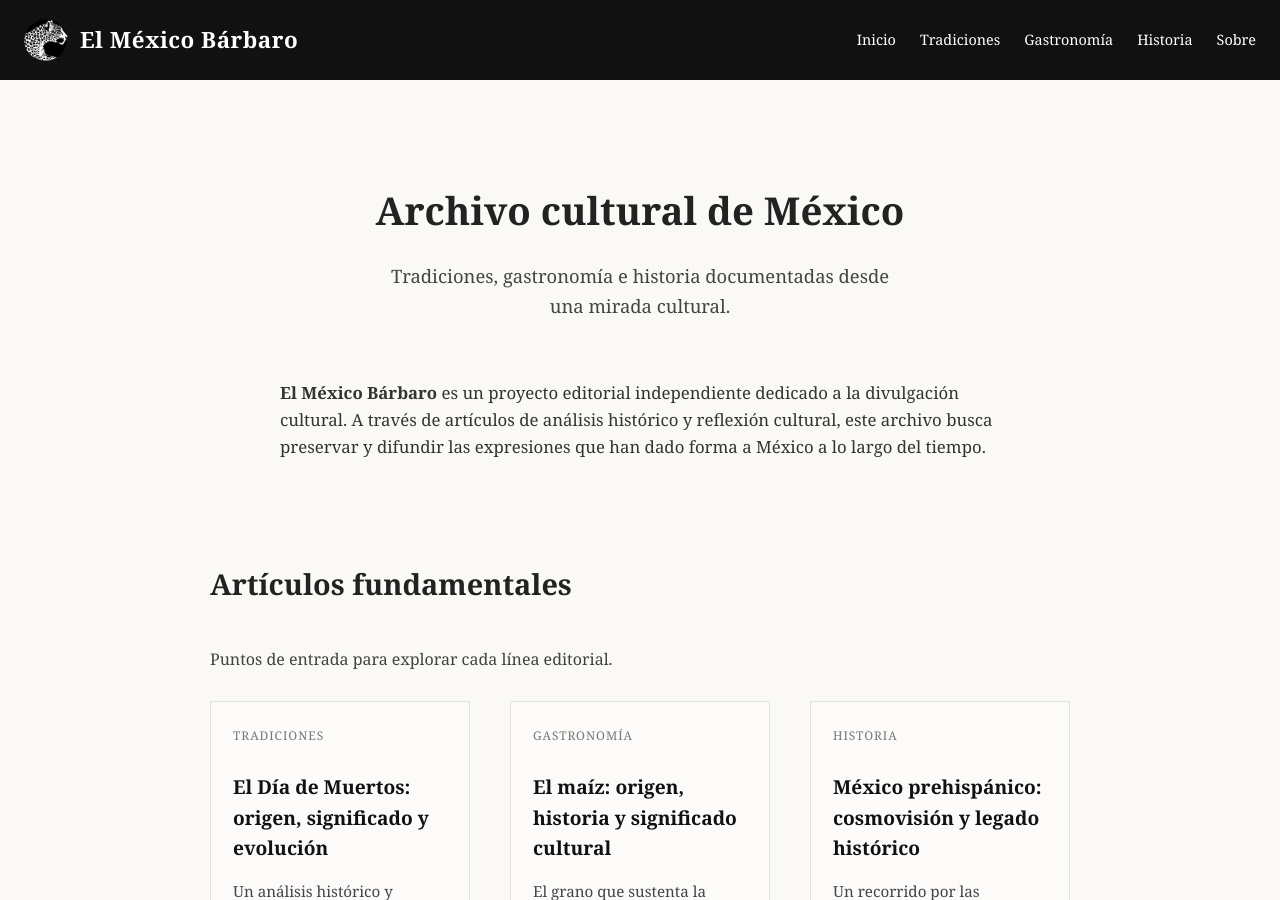
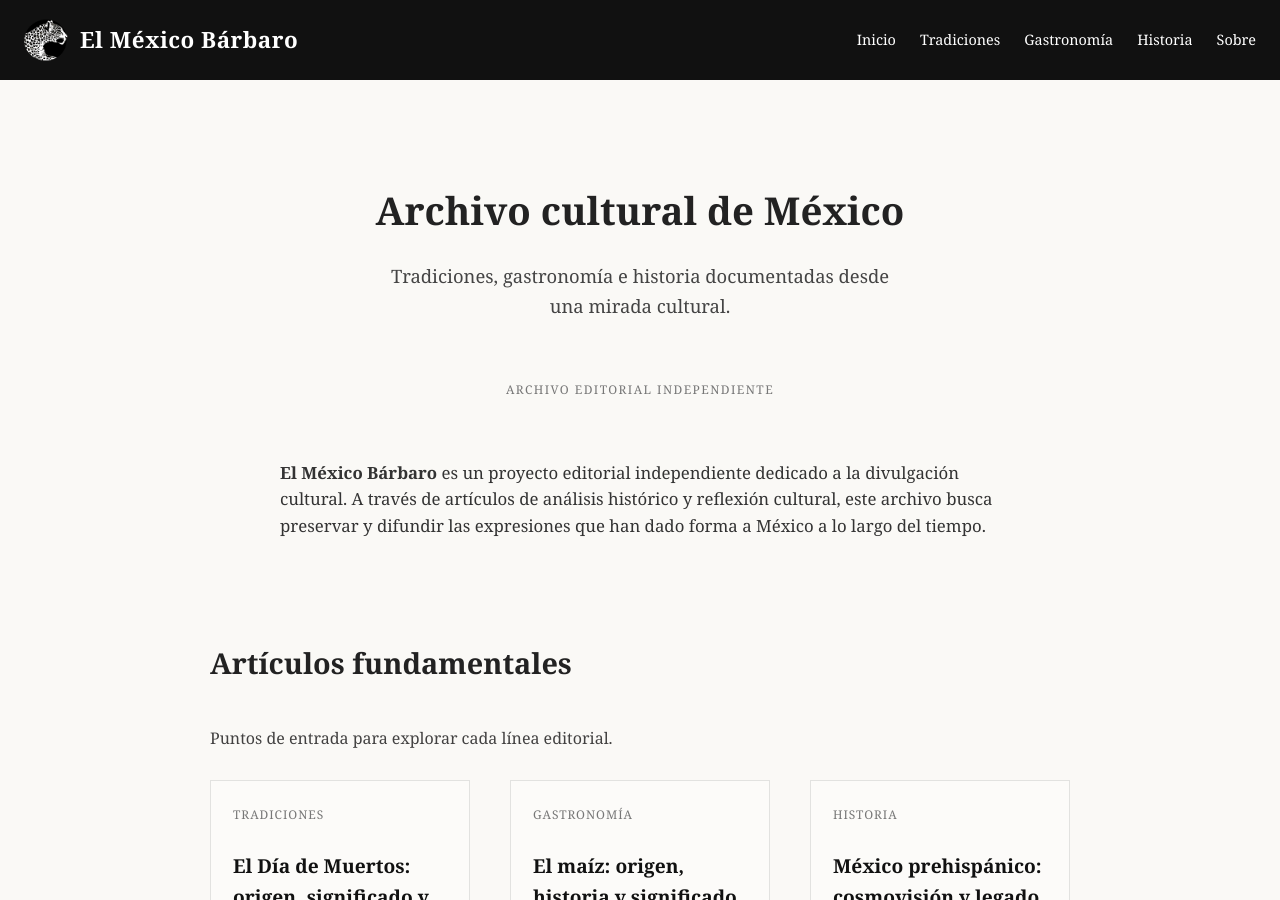
Before and after one commit to elbracamonte/elbracamonte.github.io, a Jekyll site: the page built from index.html, in a window 1280 px wide and 900 px high. Built offline with Jekyll 4.4.1, drawn with Linux system fonts in a browser that asks for light colours.

Commit message:
Update index.html

```diff
--- a/index.html
+++ b/index.html
@@ -12,6 +12,8 @@ description: "Archivo cultural sobre tradiciones, gastronomía e historia de Mé
     </p>
   </div>
 </section>
+
+<p class="home-kicker">Archivo editorial independiente</p>
 
 <section class="home-intro">
   <p class="home-lead">
```
